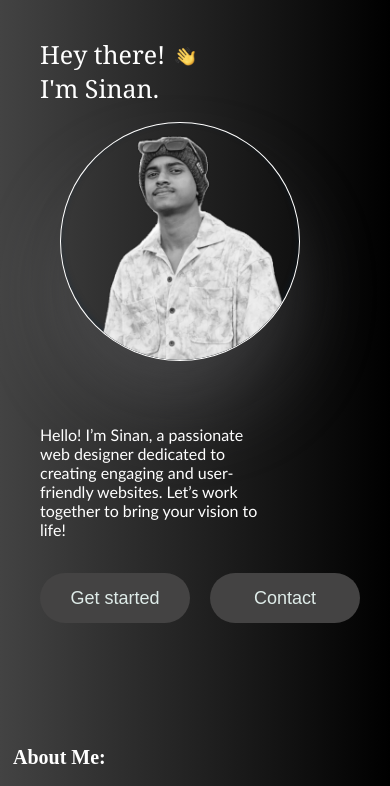
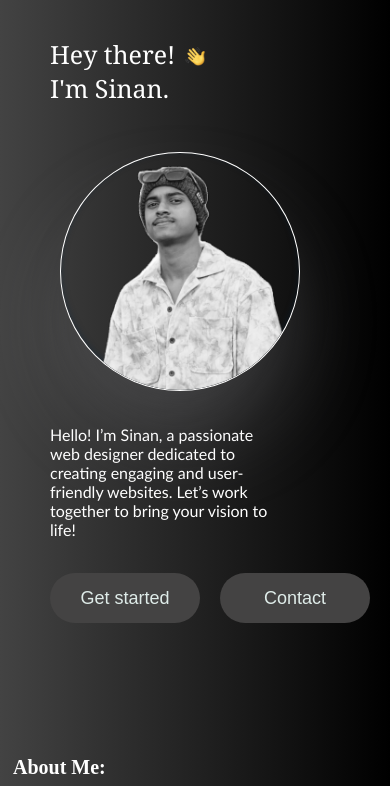
Before and after one commit to mohdsinan1/portfolio, a plain HTML site: page index.html in a window 390 px wide. Shown: the part 58-844 px from the top of the page. Drawn offline with nearby package versions, Linux system fonts and the light colour scheme.

Commit message:
css changed

```diff
--- a/index.html
+++ b/index.html
@@ -4,7 +4,7 @@
 <head>
   <meta charset="UTF-8">
   <meta name="viewport" content="width=device-width, initial-scale=1.0">
-  <title>Document</title>
+  <title>portfolio</title>
   <link rel="stylesheet" href="thetwo.css">
   <link rel="stylesheet" href="https://cdnjs.cloudflare.com/ajax/libs/font-awesome/6.6.0/css/all.min.css"
     integrity="sha512-Kc323vGBEqzTmouAECnVceyQqyqdsSiqLQISBL29aUW4U/M7pSPA/gEUZQqv1cwx4OnYxTxve5UMg5GT6L4JJg=="
--- a/thetwo.css
+++ b/thetwo.css
@@ -373,13 +373,14 @@ h3 {
     .jabb {
         display: flex;
 
-        margin: -40px;
-        margin-top: 60px;
+        margin: 0;
+        margin-top: 90px;
     }
 
     .namee {
         font-size: 25px;
         width: 100%;
+        margin: 50px;
     }
 
     .paraa {
```
